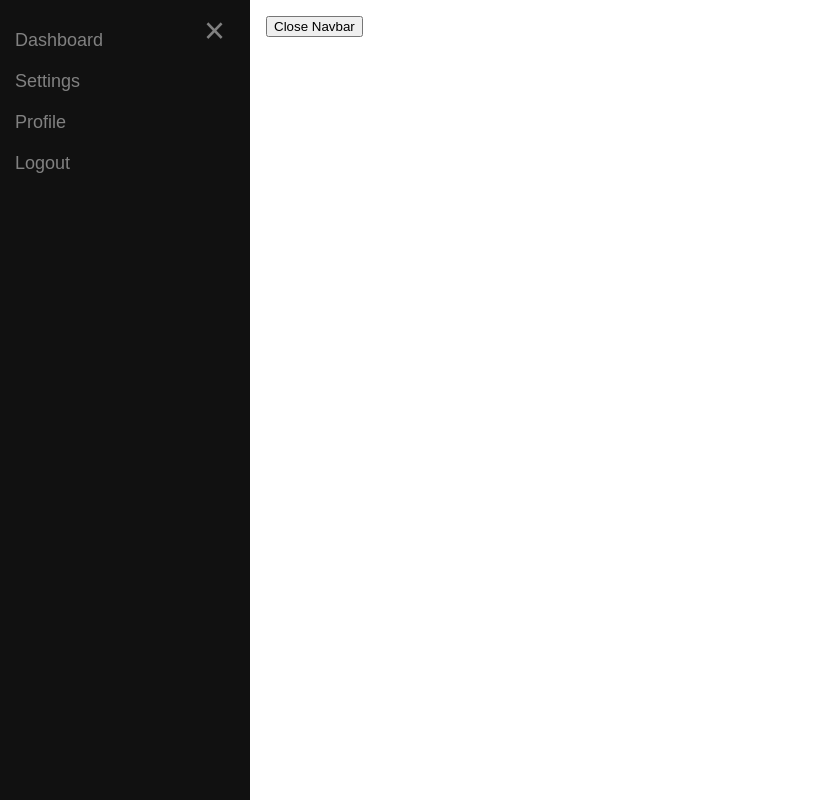
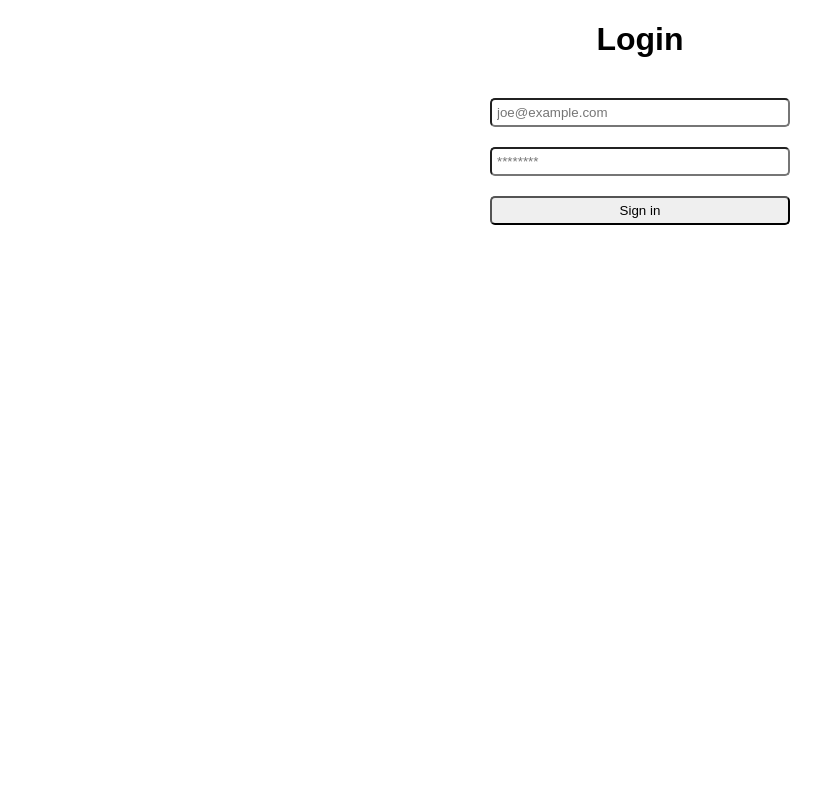
Before and after one commit to LevanJokhadze/seusoftfront-admin, a React (Create React App) app: page /login in a window 1280 px wide. Shown: the whole page, without its empty margins (0-837 px from the left). Built offline with nearby package versions, Linux system fonts and the light colour scheme; no server answers.

Commit message:
update login

```diff
--- a/package.json
+++ b/package.json
@@ -9,8 +9,10 @@
     "@tinymce/tinymce-react": "^5.1.1",
     "axios": "^1.7.2",
     "dotenv": "^16.4.5",
+    "js-cookie": "^3.0.5",
     "react": "^18.3.1",
     "react-dom": "^18.3.1",
+    "react-google-recaptcha": "^3.1.0",
     "react-quill": "^2.0.0",
     "react-router-dom": "^6.25.0",
     "react-scripts": "5.0.1",
--- a/src/App.js
+++ b/src/App.js
@@ -1,11 +1,13 @@
+import { BrowserRouter } from 'react-router-dom';
 import './App.css';
 import Main from './Components/main/Main';
 
+
 function App() {
   return (
-    <div>
+    <BrowserRouter>
       <Main/>
-    </div>
+    </BrowserRouter>
   );
 }
 
--- /dev/null
+++ b/src/Components/Auth/Login.css
@@ -0,0 +1,22 @@
+.txt {
+    text-align: center;
+  }
+
+  .form {
+    margin: 40px auto;
+    width: 300px;
+    display: flex;
+    flex-direction: column;
+  }
+
+  .Loginput {
+    margin-bottom: 20px;
+    padding: 5px;
+    border-radius: 5px;
+  }
+
+  .Logbutton {
+    padding: 5px;
+    border-radius: 5px;
+    margin-bottom: 20px;
+  }
--- /dev/null
+++ b/src/Components/Auth/Login.jsx
@@ -0,0 +1,84 @@
+import { useState, useEffect } from "react";
+import "./Login.css";
+import { useNavigate } from "react-router-dom";
+import Cookies from "js-cookie";
+
+function Login() {
+  const [email, setEmail] = useState("");
+  const [password, setPassword] = useState("");
+  const navigate = useNavigate();
+
+  useEffect(() => {
+    const loadScriptByURL = (id, url, callback) => {
+      const isScriptExist = document.getElementById(id);
+      if (!isScriptExist) {
+        var script = document.createElement("script");
+        script.type = "text/javascript";
+        script.src = url;
+        script.id = id;
+        script.onload = function () {
+          if (callback) callback();
+        };
+        document.body.appendChild(script);
+      }
+      if (isScriptExist && callback) callback();
+    }
+
+    // load the script by passing the URL
+    loadScriptByURL("recaptcha-key", `https://www.google.com/recaptcha/api.js?render=${process.env.REACT_APP_SITE_KEY}`, function () {
+      console.log("Script loaded!");
+    });
+  }, []);
+
+  async function submitForm(event) {
+    event.preventDefault();
+    try {
+      window.grecaptcha.ready(() => {
+        window.grecaptcha.execute(process.env.REACT_APP_SITE_KEY, { action: 'submit' }).then(token => {
+          // Send the token to your server along with the form data
+          console.log("reCAPTCHA token:", token);
+          console.log("Form submission successful!");
+
+          Cookies.set("token", token, {
+            secure: true,
+            sameSite: "strict",
+          });
+          navigate("/dashboard");
+
+          // Here you would typically send the form data and token to your server
+        });
+      });
+    } catch (error) {
+      console.error("Error executing reCAPTCHA:", error);
+    }
+  }
+
+  return (
+    <div>
+      <h1 className="txt">Login</h1>
+      <form className="form" onSubmit={submitForm}>
+        <input
+          name="Email"
+          type="email"
+          value={email}
+          required
+          placeholder="joe@example.com"
+          onChange={(event) => setEmail(event.target.value)}
+          className="Loginput"
+        />
+        <input
+          name="password"
+          type="password"
+          value={password}
+          required
+          placeholder="********"
+          onChange={(event) => setPassword(event.target.value)}
+          className="Loginput"
+        />
+        <button type="submit" className="Logbutton">Sign in</button>
+      </form>
+    </div>
+  );
+}
+
+export default Login;
--- a/src/Components/main/Main.jsx
+++ b/src/Components/main/Main.jsx
@@ -1,15 +1,21 @@
 import React from 'react';
-import { BrowserRouter as Router, Route, Routes } from 'react-router-dom';
+import { Routes, Route, Navigate } from 'react-router-dom';
 import Navbar from '../layout/Navbar';
 import Settings from '../pages/settings/settings';
 import Dashboard
  from '../pages/dashboard/Dashboard';
 import '../../styles/main.css';
+import Login from '../Auth/Login';
+import Cookies from 'js-cookie';
 
-const Main = () => {
-
+const main = ()=> {
   return (
-    <Router>
+    <Routes>
+      <Route path="/login" element={<Login />} />
+      <Route
+        path="/*"
+        element={
+          <ProtectedRoutes>
             <div>
               <Navbar />
               <div id="main">
@@ -17,14 +23,27 @@ const Main = () => {
                   <Routes>
                     <Route path="/dashboard" element={<Dashboard />} />
                     <Route path="/settings" element={<Settings />} />
-            <Route path="/" element={<Dashboard />} />
+                    <Route path="/" element={<Navigate to="/dashboard" replace />} />
                   </Routes>
                 </div>
               </div>
             </div>
-    </Router>
+          </ProtectedRoutes>
+        }
+      />
+    </Routes>
+  );
+}
 
-  );
-};
+// This is a wrapper component to protect routes
+function ProtectedRoutes({ children }) {
+  const authToken = Cookies.get('token');
 
-export default Main;
+  if (!authToken) {
+    return <Navigate to="/login" replace />;
+  }
+
+  return children;
+}
+
+export default main;
```
Also changed, not shown: 2 other files (tests, documents, lock files or other folders). Lines whose indentation alone changed are shown as unchanged.
